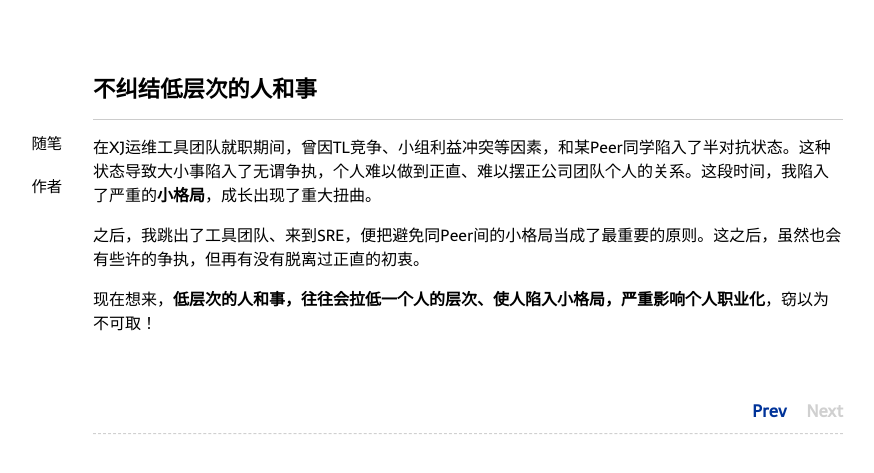
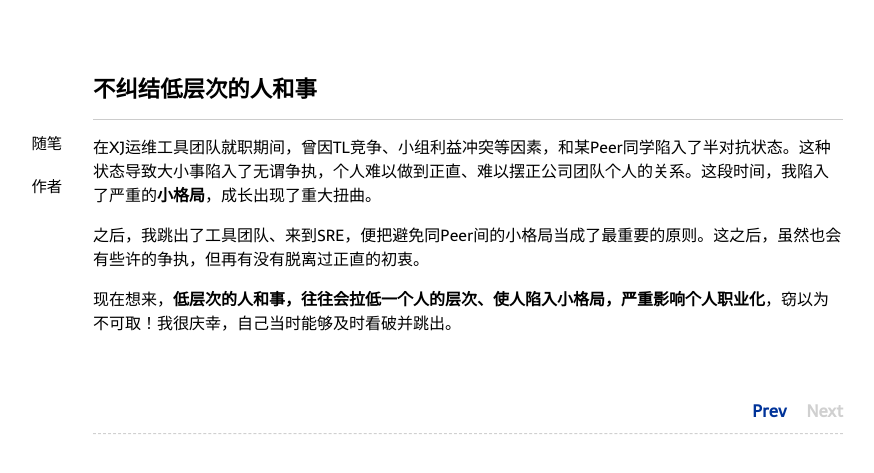
Before and after one commit to nieannote/nieannote.github.io, a Jekyll site: the page built from _posts/2019-04-10-low-things.markdown, in a window 1280 px wide. Shown: the top 473 px of the page, without its empty margins (172-1046 px from the left). Built offline with Jekyll 4.4.1, drawn with Linux system fonts in a browser that asks for light colours; Markdown is read by kramdown in place of the engine named in the settings; comment, search, counter and statistics services are not loaded.

Commit message:
不纠结低层次的人和事

```diff
--- a/_posts/2019-04-10-low-things.markdown
+++ b/_posts/2019-04-10-low-things.markdown
@@ -10,4 +10,4 @@ tags:
 
 之后，我跳出了工具团队、来到SRE，便把避免同Peer间的小格局当成了最重要的原则。这之后，虽然也会有些许的争执，但再有没有脱离过正直的初衷。
 
-现在想来，**低层次的人和事，往往会拉低一个人的层次、使人陷入小格局，严重影响个人职业化**，窃以为不可取！
+现在想来，**低层次的人和事，往往会拉低一个人的层次、使人陷入小格局，严重影响个人职业化**，窃以为不可取！我很庆幸，自己当时能够及时看破并跳出。
```
